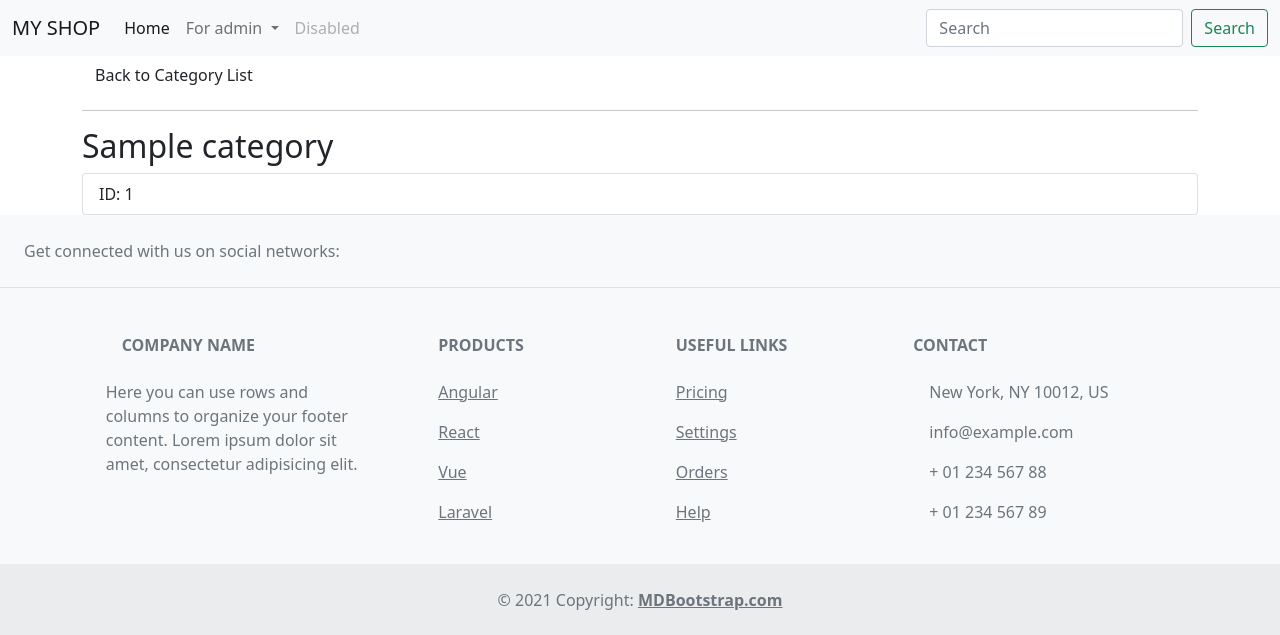
After one commit to thisiskhai/gcd0904-project-web, a Symfony app: template templates/category/details.html.twig in a window 1280 px wide. The commit adds this page. Shown: the top 635 px of the page. Run offline with Twig, Linux system fonts and the light colour scheme; the template is opened without the code that fills it: most values are stand-ins (such as "Sample title", 1, 10 or a date in 2020); some libraries are stand-ins or nearby versions.

Commit message:
add detailsCategoryAction

```diff
--- a/composer.json
+++ b/composer.json
@@ -4,7 +4,7 @@
     "minimum-stability": "stable",
     "prefer-stable": true,
     "require": {
-        "php": ">=7.2.5",
+        "php": ">=8.0",
         "ext-ctype": "*",
         "ext-iconv": "*",
         "doctrine/annotations": "^1.0",
--- /dev/null
+++ b/templates/category/details.html.twig
@@ -0,0 +1,10 @@
+{% extends 'base.html.twig' %}
+
+{% block body %}
+    <a href="{{ path('category_ascending') }}" class="btn btn-default">Back to Category List</a>
+    <hr/>
+    <h2 class="page-header">{{ category.name }}</h2>
+    <ul class="list-group">
+        <li class="list-group-item">ID: {{ category.id }}</li>
+    </ul>
+{% endblock %}
--- a/templates/category/index.html.twig
+++ b/templates/category/index.html.twig
@@ -18,7 +18,7 @@
                         {#                        <a href="{{ path('todo_details', {'id': todo.id}) }} " class='btn btn-success'>View</a>#}
                         {#                        <a href="{{ path('todo_edit', {'id': todo.id}) }}" class='btn btn-default'>Edit</a>#}
                         {#                        <a href="{{ path('todo_delete', {'id': todo.id}) }}" class='btn btn-danger'>Delete</a>#}
-                        <a href="{{ path('products_details', {'id': cate.id}) }} " class='btn btn-success'>View</a>
+                        <a href="{{ path('category_details', {'id': cate.id}) }} " class='btn btn-success'>View</a>
                         <a href="{{ path('products_edit', {'id': cate.id}) }}" class='btn btn-default'>Edit</a>
                         <a href="{{ path('products_delete', {'id': cate.id}) }}" class='btn btn-danger'>Delete</a>
                     </td>
```
Also changed, not shown: src/Controller/CategoryController.php (+10 -0 lines).
